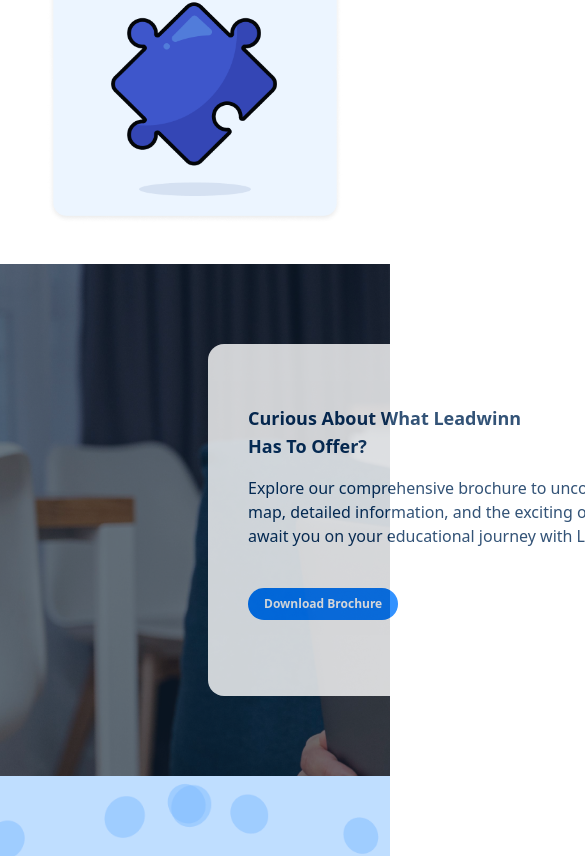
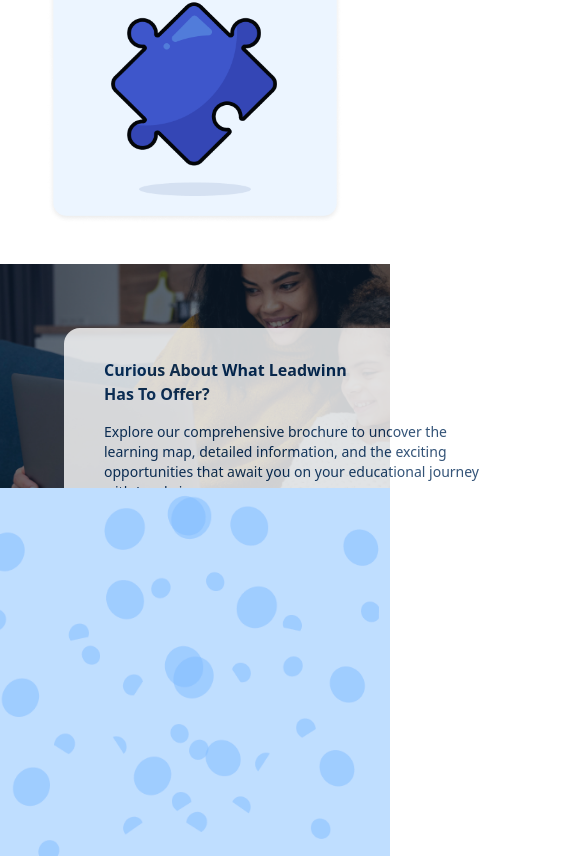
Before and after one commit to Adeleyeha-17/Leadwinn-Academy, a React (Vite) app: page /career in a window 390 px wide. Shown: the part 1144-2000 px from the top of the page, 585 px wide, since content can reach past the window. Built offline with nearby package versions, Linux system fonts and the light colour scheme; no server answers.

Commit message:
update joinleads

```diff
--- a/src/pages/Career.tsx
+++ b/src/pages/Career.tsx
@@ -5,7 +5,7 @@ import { Careers, JoinLeads } from "../sections"
 export const Career = () => {
   return (
     <motion.div initial={{opacity: 0}} animate={{opacity: 1}} exit={{opacity: 0}} transition={{duration: 2.5}} >
-<div className="bg-footer-blue flex flex-col justify-center items-center w-full h-full py-[6rem] xl:py-[8.75rem] text-white font-poppins relative">
+<div className="bg-footer-blue flex flex-col justify-center items-center w-full h-full py-[6rem] xl:py-[8.75rem] text-white font-poppins relative overflow-hidden">
         <img src={leftPlan} className="hidden lg:flex h-[18rem] xl:h-[23.1rem] absolute xl:top-8 left-0 bottom-0"/>
         <img src={rightPlan} className="hidden lg:flex h-[18rem] xl:h-[23.1rem] absolute xl:top-8 right-0 bottom-0"/>
         <h1 className="text-base sm:text-2xl xl:text-4xl w-[19rem] sm:w-[45rem] mb-5 text-center">
--- a/src/sections/JoinLeads/JoinLeads.tsx
+++ b/src/sections/JoinLeads/JoinLeads.tsx
@@ -5,15 +5,17 @@ import { joinLeft, joinRight } from "../../assets/images"
 export const JoinLeads = () => {
   const joinStyle = {
     background: `url(${careerBg})`,
+    backgroundSize: 'cover',
+    backgroundPosition: 'center',
   };
 
   return (
     <div>
-      <div className="w-full h-[32rem] bg-cover bg-center py-20 pl-52" style={joinStyle}>
-        <div className="bg-white text-home-gra opacity-80 w-[39rem] h-[22rem] rounded-2xl py-[3.75rem] px-10">
-          <h5 className="text-lg font-semibold w-72 mb-4">Curious About What Leadwinn Has To Offer?</h5>
+      <div className="w-full h-[14rem] sm:h-[24rem] lg:h-[27rem] xl:h-[32rem] py-16 xl:py-20 pl-16 lg:pl-24 xl:pl-52" style={joinStyle}>
+        <div className="bg-white text-home-gra opacity-80 w-[28rem] lg:w-[35rem] xl:w-[39rem] h-[15rem] lg:h-[19rem] xl:h-[22rem] rounded-2xl py-[1.9rem] lg:py-[3.75rem] px-10">
+          <h5 className="text-base lg:text-lg font-semibold w-64 lg:w-72 mb-4">Curious About What Leadwinn Has To Offer?</h5>
 
-          <p className="text-base font-normal w-[30rem] mb-10">
+          <p className="text-sm lg:text-base font-normal w-[24rem] lg:w-[30rem] mb-5 lg:mb-10">
           Explore our comprehensive brochure to uncover the learning map, detailed information, and the exciting opportunities that await you on your educational journey with Leadwinn.
           </p>
 
```
Also changed, not shown: src/assets/career-bg.png (deleted).
